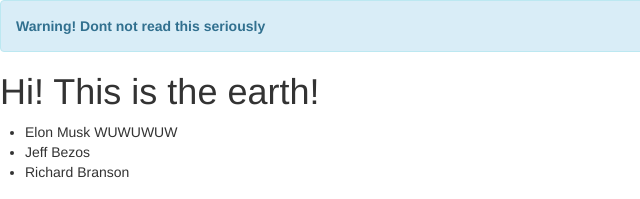
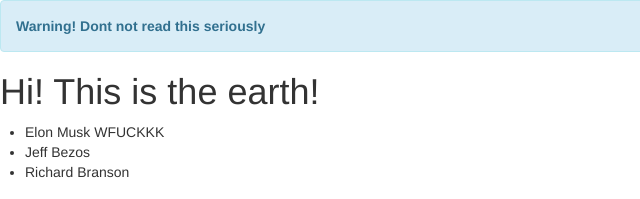
Before and after one commit to itsluismario/harvard-cs50-lecture-0, a plain HTML site: page help.html in a window 1280 px wide. Shown: the top 199 px of the page, 0-640 px from the left. Drawn offline with nearby package versions, Linux system fonts and the light colour scheme.

Commit message:
Update help.html

```diff
--- a/help.html
+++ b/help.html
@@ -23,7 +23,7 @@
 <div class="row">
   <div class="col-3 menu">
     <ul>
-    <li>Elon Musk WUWUWUW </li>
+    <li>Elon Musk WFUCKKK</li>
     <li>Jeff Bezos</li>
     <li>Richard Branson</li>
     </ul>
```
